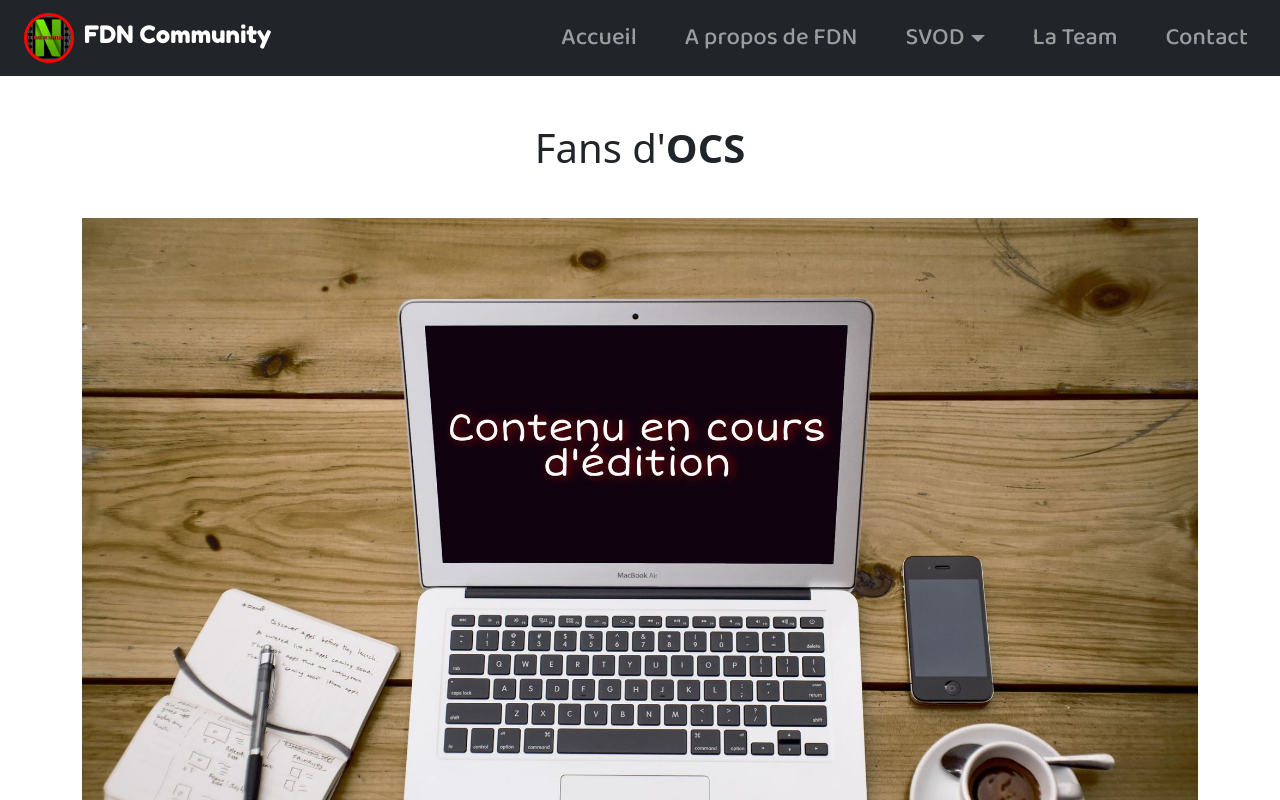
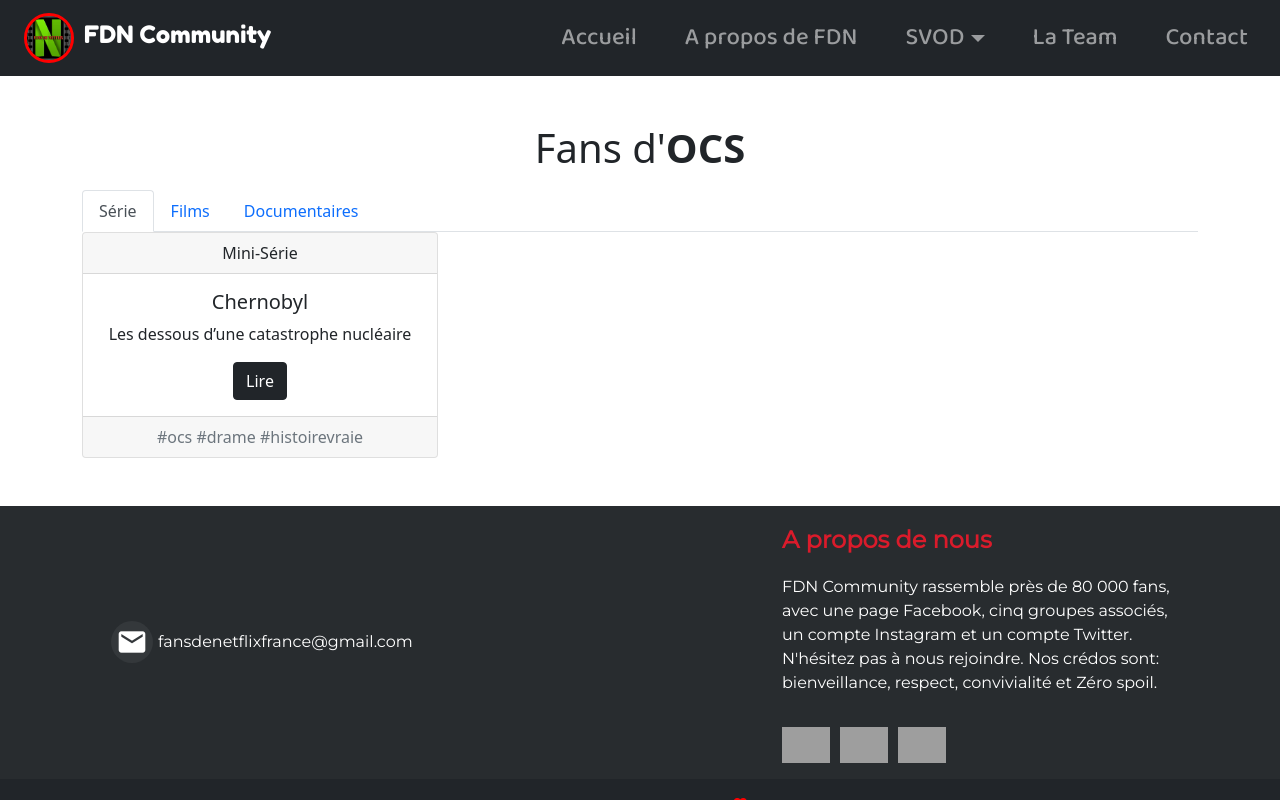
Before and after one commit to Lyvia-hub/SiteWebFDN, an Angular app: page /svod-ocs in a window 1280 px wide. Shown: the top 800 px of the page. Built offline with nearby package versions, Linux system fonts and the light colour scheme; grey boxes are pictures that could not be loaded.

Commit message:
modification of svod/svod-... pages and creation of article class

```diff
--- a/src/app/public/svod/svod-netflix/main-netflix/main-netflix.component.html
+++ b/src/app/public/svod/svod-netflix/main-netflix/main-netflix.component.html
@@ -6,23 +6,40 @@
       <h1 class="netflix-h1">Fans de <strong class="netflix-title">Netflix</strong></h1>
     </div>
 
+    <!-- navbar -->
+    <ul class="nav nav-tabs" id="myTab" role="tablist">
+      <li class="nav-item" role="presentation">
+        <a class="nav-link active" id="series-tab" data-bs-toggle="tab" href="#series" role="tab" aria-controls="series" aria-selected="true">Série</a>
+      </li>
+      <li class="nav-item" role="presentation">
+        <a class="nav-link" id="films-tab" data-bs-toggle="tab" href="#films" role="tab" aria-controls="films" aria-selected="false">Films</a>
+      </li>
+      <li class="nav-item" role="presentation">
+        <a class="nav-link" id="documentaires-tab" data-bs-toggle="tab" href="#documentaires" role="tab" aria-controls="documentaires" aria-selected="false">Documentaires</a>
+      </li>
+    </ul>
+
+    <div class="tab-content" id="myTabContent">
+      <div class="tab-pane fade show active" id="series" role="tabpanel" aria-labelledby="serie-tab">
         <!-- cards -->
-
-    <!-- article -->
-    <div class="card text-center">
-      <div class="card-header">
-        Série
-      </div>
+        <div class="row">
+          <!-- aricle Lupin -->
+          <div class="col-12 col-lg-4">
+            <div class="card text-center" style="max-width: 540px;">
+              <div class="card-header text-center">Série</div>
               <div class="card-body">
                 <h5 class="card-title">Omar Sy, le gentleman cambrioleur</h5>
-        <p class="card-text">Omar SY incarne un nouveau personnage qui est autre qu'un cambrioleur dans la nouvelle série Originale Netflix “Lupin dans l’ombre d&#39;Arsène&quot;</p>
+                <p class="card-text">Omar SY incarne un nouveau personnage qui n'est autre qu'un cambrioleur dans la nouvelle série Originale Netflix “Lupin dans l’ombre d&#39;Arsène&quot;</p>
                 <a [routerLink]="['/article-lupin']" class="btn btn-dark">Lire</a>
               </div>
               <div class="card-footer text-muted">#netflix #nouveauté #originalnetflix</div>
             </div>
+          </div>
 
-    <!-- article -->
-    <div class="card text-center">
+
+        <!-- article-soa -->
+          <div class="col-12 col-lg-4">
+            <div class="card text-center" style="max-width: 540px;">
               <div class="card-header">
                 Série
               </div>
@@ -33,9 +50,12 @@
               </div>
               <div class="card-footer text-muted">#netflix #bikers #drame</div>
             </div>
+          </div>
 
-    <!-- article -->
-    <div class="card text-center">
+        <!-- article-drama -->
+        <div class="col-12 col-lg-4">
+
+          <div class="card text-center" style="max-width: 540px;">
             <div class="card-header">
               Culture
             </div>
@@ -46,7 +66,32 @@
             </div>
             <div class="card-footer text-muted">#netflix #kdrama #vost</div>
           </div>
+          </div>
+        </div>
+      </div>
 
+      <div class="tab-pane fade" id="films" role="tabpanel" aria-labelledby="films-tab">
+
+        <!-- article -->
+        <div class="col-12 col-lg-4">
+
+          <div class="card text-center" style="max-width: 540px;">
+            <div class="card-header">Film d'animation</div>
+            <div class="card-body">
+              <h5 class="card-title">Tous en scène</h5>
+              <p class="card-text">Révélez le talent qui sommeille en vous !</p>
+              <a [routerLink]="['/article-tous-en-scene']" class="btn btn-dark">Lire</a>
+            </div>
+            <div class="card-footer text-muted">#netflix #animation #toutpetit #plusgrand</div>
+          </div>
+        </div>
+
+      </div>
+
+      <div class="tab-pane fade" id="documentaires" role="tabpanel" aria-labelledby="documentaires-tab">
+        ...
+      </div>
+    </div>
   </div>
 </section>
 
--- a/src/app/public/svod/svod-netflix/main-netflix/main-netflix.component.sass
+++ b/src/app/public/svod/svod-netflix/main-netflix/main-netflix.component.sass
@@ -3,6 +3,7 @@
 
 .card
   margin-bottom: 20px
+  height: auto
 
 .btn-dark
   border: 0.2rem solid var(--mainBlack)
--- a/src/app/public/svod/svod-ocs/main-ocs/main-ocs.component.html
+++ b/src/app/public/svod/svod-ocs/main-ocs/main-ocs.component.html
@@ -6,8 +6,74 @@
       <h1 class="ocs-h1">Fans d'<strong class="ocs-title">OCS</strong></h1>
     </div>
 
-    <div class="article_img">
-      <!-- <img class="img-fluid" src="../../../../../assets/img/site-en-construction.jpg" alt=""> -->
+    <ul class="nav nav-tabs" id="myTab" role="tablist">
+      <li class="nav-item" role="presentation">
+        <a class="nav-link active" id="series-tab" data-bs-toggle="tab" href="#series" role="tab" aria-controls="series" aria-selected="true">Série</a>
+      </li>
+      <li class="nav-item" role="presentation">
+        <a class="nav-link" id="films-tab" data-bs-toggle="tab" href="#films" role="tab" aria-controls="films" aria-selected="false">Films</a>
+      </li>
+      <li class="nav-item" role="presentation">
+        <a class="nav-link" id="documentaires-tab" data-bs-toggle="tab" href="#documentaires" role="tab" aria-controls="documentaires" aria-selected="false">Documentaires</a>
+      </li>
+    </ul>
+
+    <div class="tab-content" id="myTabContent">
+      <div class="tab-pane fade show active" id="series" role="tabpanel" aria-labelledby="serie-tab">
+        <!-- cards -->
+        <div class="row">
+          <!-- aricle Chernobyl -->
+          <div class="col-12 col-lg-4">
+            <div class="card text-center" style="max-width: 540px;">
+              <div class="card-header text-center">Mini-Série</div>
+              <div class="card-body">
+                <h5 class="card-title">Chernobyl</h5>
+                <p class="card-text">Les dessous d’une catastrophe nucléaire</p>
+                <a [routerLink]="['/article-chernobyl']" class="btn btn-dark">Lire</a>
+              </div>
+              <div class="card-footer text-muted">#ocs #drame #histoirevraie</div>
+            </div>
+          </div>
+
+
+        <!-- article -->
+          <!-- <div class="col-12 col-lg-4">
+            <div class="card text-center" style="max-width: 540px;">
+              <div class="card-header">
+                Série
+              </div>
+              <div class="card-body">
+                <h5 class="card-title">Sons of Anarchy</h5>
+                <p class="card-text">Si vous êtes intéressés par les histoires mêlant guerre de territoires, humour, amour et trahison, cette série est faite pour vous... </p>
+                <a [routerLink]="['/article-soa']" class="btn btn-dark">Lire</a>
+              </div>
+              <div class="card-footer text-muted">#netflix #bikers #drame</div>
+            </div>
+          </div> -->
+
+        <!-- article -->
+        <!-- <div class="col-12 col-lg-4">
+
+          <div class="card text-center" style="max-width: 540px;">
+            <div class="card-header">
+              Culture
+            </div>
+            <div class="card-body">
+              <h5 class="card-title">Qu'est-ce-qu'un drama?</h5>
+              <p class="card-text">Les dramas sont de plus en présents sur Netflix, mais de quoi est-il question ?</p>
+              <a [routerLink]="['/article-drama']" class="btn btn-dark">Lire</a>
+            </div>
+            <div class="card-footer text-muted">#netflix #kdrama #vost</div>
+          </div>
+          </div>-->
+        </div>
+      </div>
+      <div class="tab-pane fade" id="films" role="tabpanel" aria-labelledby="films-tab">
+        ...
+      </div>
+      <div class="tab-pane fade" id="documentaires" role="tabpanel" aria-labelledby="documentaires-tab">
+        ...
+      </div>
     </div>
 
   </div>
```
Also changed, not shown: src/app/shared/models/article.model.ts (added, +38 -0 lines), 1 other file (tests, documents, lock files or other folders). Lines whose indentation alone changed are shown as unchanged.
